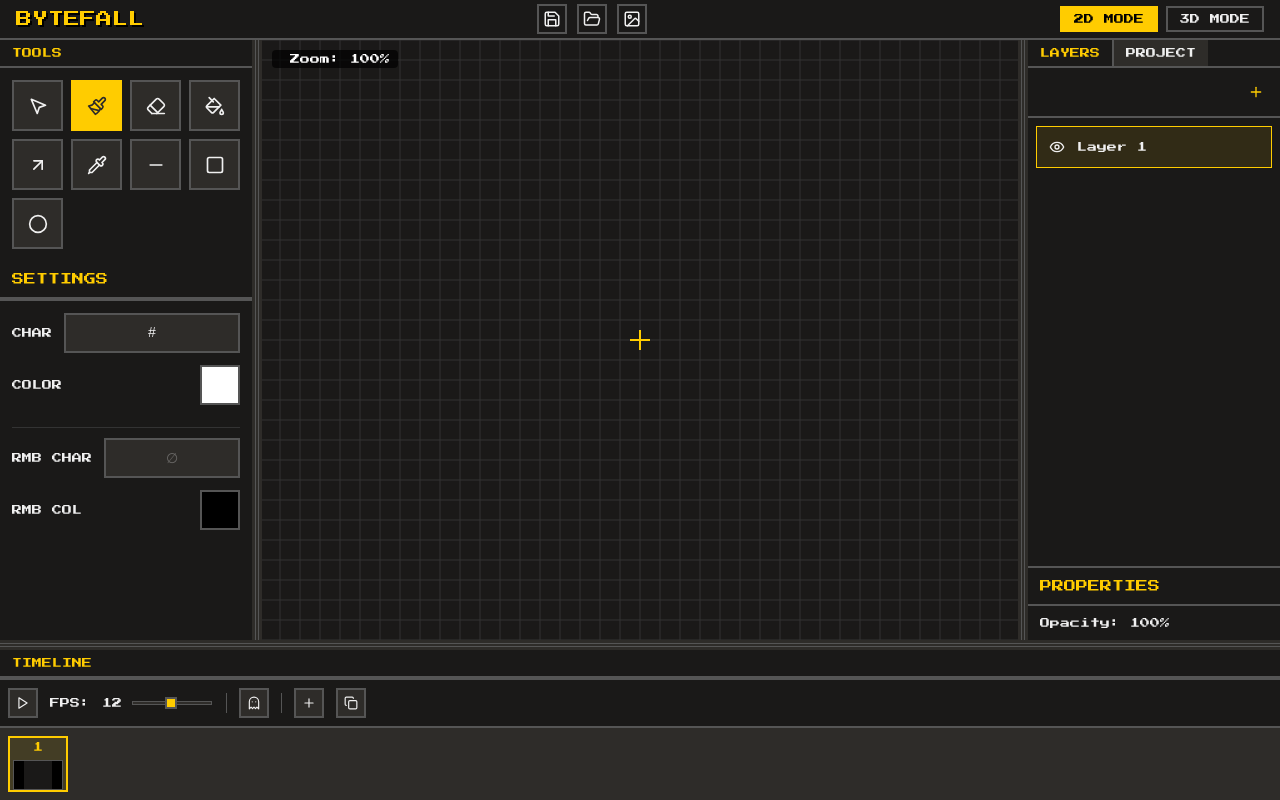
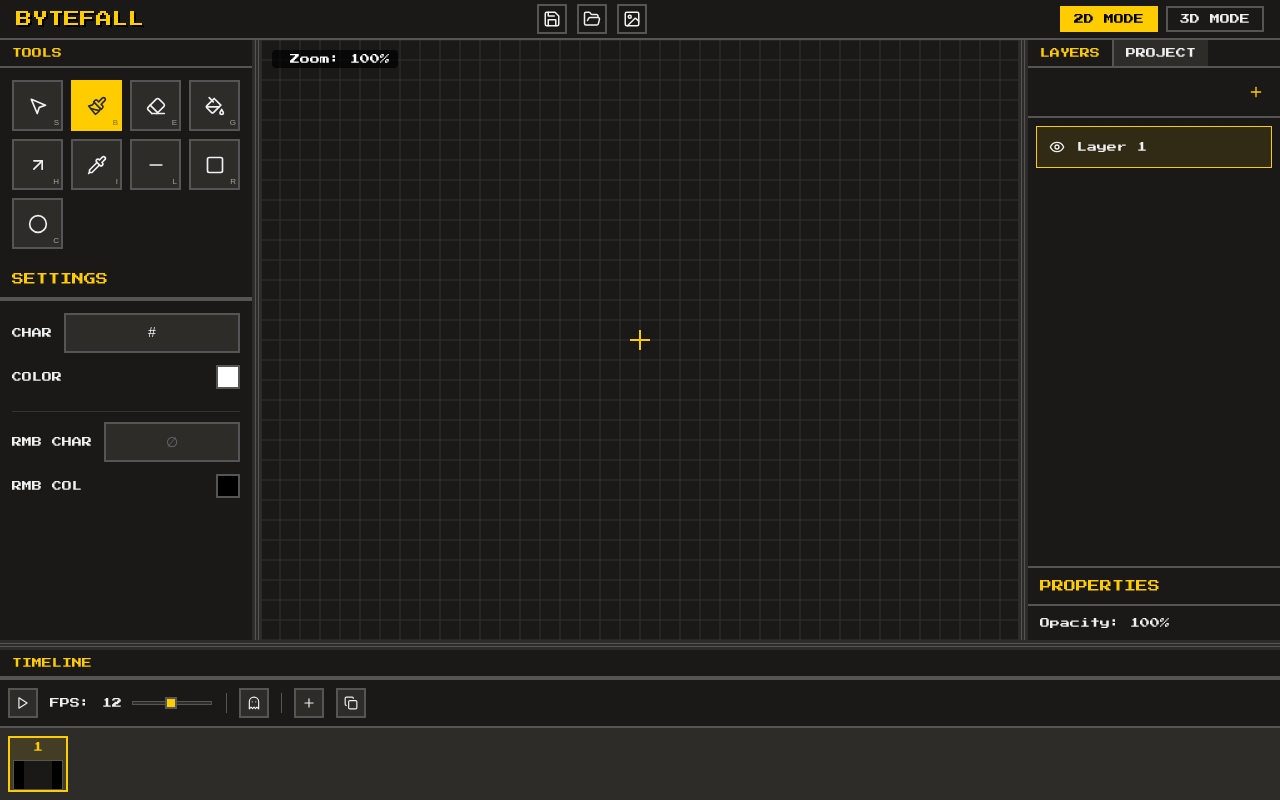
Before and after one commit to T4rnum/bytefall, a React (Vite) app: page / in a window 1280 px wide. Built offline with nearby package versions, Linux system fonts and the light colour scheme.

Commit message:
UI: Styled checkboxes, layout-agnostic hotkeys, workspace color settings, and tool hotkey labels

```diff
--- a/src/components/Panels/ProjectPanel.tsx
+++ b/src/components/Panels/ProjectPanel.tsx
@@ -6,7 +6,13 @@ import styles from './Panels.module.scss'
 
 export const ProjectPanel = () => {
     const { width: projectWidth, height: projectHeight, setSize } = useProjectStore()
-    const { canvasBgColor, setCanvasBgColor, exportBgColor, setExportBgColor } = useEditorStore()
+    const {
+        canvasBgColor, setCanvasBgColor,
+        exportBgColor, setExportBgColor,
+        showGrid, setShowGrid,
+        showCenterGuide, setShowCenterGuide,
+        workspaceColor, setWorkspaceColor
+    } = useEditorStore()
     const [width, setWidth] = useState(projectWidth)
     const [height, setHeight] = useState(projectHeight)
 
@@ -98,6 +104,33 @@ export const ProjectPanel = () => {
                          )}
                     </div>
                 </div>
+
+                <div className={styles.settingRow} style={{ marginTop: '15px', borderTop: '1px solid #333', paddingTop: '10px' }}>
+                    <label>WORKSPACE</label>
+                    <input
+                        type="color"
+                        value={workspaceColor}
+                        onChange={(e) => setWorkspaceColor(e.target.value)}
+                    />
+                </div>
+
+                <div className={styles.settingRow}>
+                    <label>SHOW GRID</label>
+                    <input
+                        type="checkbox"
+                        checked={showGrid}
+                        onChange={(e) => setShowGrid(e.target.checked)}
+                    />
+                </div>
+
+                <div className={styles.settingRow}>
+                    <label>CENTER GUIDE</label>
+                    <input
+                        type="checkbox"
+                        checked={showCenterGuide}
+                        onChange={(e) => setShowCenterGuide(e.target.checked)}
+                    />
+                </div>
             </div>
         </div>
     )
--- a/src/components/Panels/ToolsPanel.tsx
+++ b/src/components/Panels/ToolsPanel.tsx
@@ -6,16 +6,16 @@ import { CharPicker } from '../UI/CharPicker'
 import styles from './Panels.module.scss'
 import clsx from 'clsx'
 
-const TOOLS: { id: ToolType; icon: React.ElementType; label: string }[] = [
-  { id: 'select', icon: MousePointer2, label: 'Select' },
-  { id: 'brush', icon: Paintbrush, label: 'Brush' },
-  { id: 'eraser', icon: Eraser, label: 'Eraser' },
-  { id: 'fill', icon: PaintBucket, label: 'Fill' },
-  { id: 'gradient', icon: ArrowUpRight, label: 'Gradient' },
-  { id: 'eyedropper', icon: Pipette, label: 'Eyedropper' },
-  { id: 'line', icon: Minus, label: 'Line' },
-  { id: 'rectangle', icon: Square, label: 'Rectangle' },
-  { id: 'circle', icon: Circle, label: 'Circle' },
+const TOOLS: { id: ToolType; icon: React.ElementType; label: string; hotkey: string }[] = [
+  { id: 'select', icon: MousePointer2, label: 'Select', hotkey: 'S' },
+  { id: 'brush', icon: Paintbrush, label: 'Brush', hotkey: 'B' },
+  { id: 'eraser', icon: Eraser, label: 'Eraser', hotkey: 'E' },
+  { id: 'fill', icon: PaintBucket, label: 'Fill', hotkey: 'G' },
+  { id: 'gradient', icon: ArrowUpRight, label: 'Gradient', hotkey: 'H' }, // Changed hotkey to H to avoid conflict if needed
+  { id: 'eyedropper', icon: Pipette, label: 'Eyedropper', hotkey: 'I' },
+  { id: 'line', icon: Minus, label: 'Line', hotkey: 'L' },
+  { id: 'rectangle', icon: Square, label: 'Rectangle', hotkey: 'R' },
+  { id: 'circle', icon: Circle, label: 'Circle', hotkey: 'C' },
 ]
 
 interface CharInputProps {
@@ -156,9 +156,20 @@ export const ToolsPanel = () => {
                 key={tool.id}
                 className={clsx(styles.toolBtn, activeTool === tool.id && styles.active)}
                 onClick={() => setActiveTool(tool.id)}
-                title={tool.label}
+                title={`${tool.label} (${tool.hotkey})`}
+                style={{ position: 'relative' }}
             >
                 <tool.icon size={20} />
+                <span style={{
+                    position: 'absolute',
+                    bottom: '2px',
+                    right: '2px',
+                    fontSize: '8px',
+                    opacity: 0.6,
+                    pointerEvents: 'none'
+                }}>
+                    {tool.hotkey}
+                </span>
             </button>
             ))}
         </div>
--- a/src/modules/2d/components/CanvasRenderer.tsx
+++ b/src/modules/2d/components/CanvasRenderer.tsx
@@ -133,6 +133,9 @@ export function CanvasRenderer() {
   const gradientColorStart = useEditorStore(state => state.gradientColorStart)
   const gradientColorEnd = useEditorStore(state => state.gradientColorEnd)
   const canvasBgColor = useEditorStore(state => state.canvasBgColor)
+  const showGrid = useEditorStore(state => state.showGrid)
+  const showCenterGuide = useEditorStore(state => state.showCenterGuide)
+  const workspaceColor = useEditorStore(state => state.workspaceColor)
   const setClipboard = useEditorStore(state => state.setClipboard)
 
   // Selection from Store
@@ -460,16 +463,17 @@ export function CanvasRenderer() {
                 useEditorStore.getState().setSecondaryChar('')
             }
         } else {
-            // Tool Shortcuts
-            switch(e.key.toLowerCase()) {
-                case 'b': useEditorStore.getState().setActiveTool('brush'); break;
-                case 'e': useEditorStore.getState().setActiveTool('eraser'); break;
-                case 'g': useEditorStore.getState().setActiveTool('fill'); break;
-                case 'l': useEditorStore.getState().setActiveTool('line'); break;
-                case 'r': useEditorStore.getState().setActiveTool('rectangle'); break;
-                case 'c': useEditorStore.getState().setActiveTool('circle'); break;
-                case 'i': useEditorStore.getState().setActiveTool('eyedropper'); break;
-                case 's': useEditorStore.getState().setActiveTool('select'); break;
+            // Tool Shortcuts - Using e.code for layout-agnostic hotkeys
+            switch(e.code) {
+                case 'KeyB': useEditorStore.getState().setActiveTool('brush'); break;
+                case 'KeyE': useEditorStore.getState().setActiveTool('eraser'); break;
+                case 'KeyG': useEditorStore.getState().setActiveTool('fill'); break;
+                case 'KeyH': useEditorStore.getState().setActiveTool('gradient'); break;
+                case 'KeyL': useEditorStore.getState().setActiveTool('line'); break;
+                case 'KeyR': useEditorStore.getState().setActiveTool('rectangle'); break;
+                case 'KeyC': useEditorStore.getState().setActiveTool('circle'); break;
+                case 'KeyI': useEditorStore.getState().setActiveTool('eyedropper'); break;
+                case 'KeyS': useEditorStore.getState().setActiveTool('select'); break;
             }
         }
     }
@@ -540,6 +544,19 @@ export function CanvasRenderer() {
     }
 
     ctx.restore()
+  }
+
+  const drawCenterGuide = (ctx: CanvasRenderingContext2D) => {
+    ctx.strokeStyle = 'rgba(255, 0, 0, 0.5)'
+    ctx.lineWidth = 1 / zoom
+    ctx.beginPath()
+    // Vertical
+    ctx.moveTo(0, -projectHeight * GRID_SIZE / 2)
+    ctx.lineTo(0, projectHeight * GRID_SIZE / 2)
+    // Horizontal
+    ctx.moveTo(-projectWidth * GRID_SIZE / 2, 0)
+    ctx.lineTo(projectWidth * GRID_SIZE / 2, 0)
+    ctx.stroke()
   }
 
   const drawGrid = (ctx: CanvasRenderingContext2D) => {
--- a/src/modules/2d/store/editorStore.ts
+++ b/src/modules/2d/store/editorStore.ts
@@ -23,6 +23,11 @@ interface EditorState {
   // Background Settings
   canvasBgColor: string | null // null = transparent
   exportBgColor: string | null // null = transparent
+
+  // View Settings
+  showGrid: boolean
+  showCenterGuide: boolean
+  workspaceColor: string
 
   // Selection State
   selection: {x: number, y: number, w: number, h: number} | null
@@ -84,4 +89,7 @@ export const useEditorStore = create<EditorState>((set) => ({
   setGradientColors: (start, end) => set({ gradientColorStart: start, gradientColorEnd: end }),
   setCanvasBgColor: (canvasBgColor) => set({ canvasBgColor }),
   setExportBgColor: (exportBgColor) => set({ exportBgColor }),
+  setShowGrid: (showGrid) => set({ showGrid }),
+  setShowCenterGuide: (showCenterGuide) => set({ showCenterGuide }),
+  setWorkspaceColor: (workspaceColor) => set({ workspaceColor }),
 }))
--- a/src/styles/global.scss
+++ b/src/styles/global.scss
@@ -47,3 +47,60 @@ body {
 ::-webkit-scrollbar-thumb:hover {
   background: #777;
 }
+
+/* Custom Pixel Checkbox */
+input[type="checkbox"] {
+  appearance: none;
+  -webkit-appearance: none;
+  width: 16px;
+  height: 16px;
+  background: var(--bg-dark);
+  border: 2px solid var(--border-color);
+  position: relative;
+  cursor: pointer;
+  image-rendering: pixelated;
+  vertical-align: middle;
+  margin: 0;
+
+  &:checked {
+    border-color: var(--accent);
+    &::after {
+      content: '✔';
+      position: absolute;
+      top: 50%;
+      left: 50%;
+      transform: translate(-50%, -50%);
+      color: var(--accent);
+      font-size: 8px;
+      font-family: var(--font-main);
+    }
+  }
+
+  &:hover {
+    border-color: #888;
+  }
+}
+
+/* Custom Color Input */
+input[type="color"] {
+  appearance: none;
+  -webkit-appearance: none;
+  width: 24px;
+  height: 24px;
+  padding: 0;
+  border: 2px solid var(--border-color);
+  background: none;
+  cursor: pointer;
+  image-rendering: pixelated;
+
+  &::-webkit-color-swatch-wrapper {
+    padding: 0;
+  }
+  &::-webkit-color-swatch {
+    border: none;
+  }
+
+  &:hover {
+    border-color: var(--accent);
+  }
+}
```
